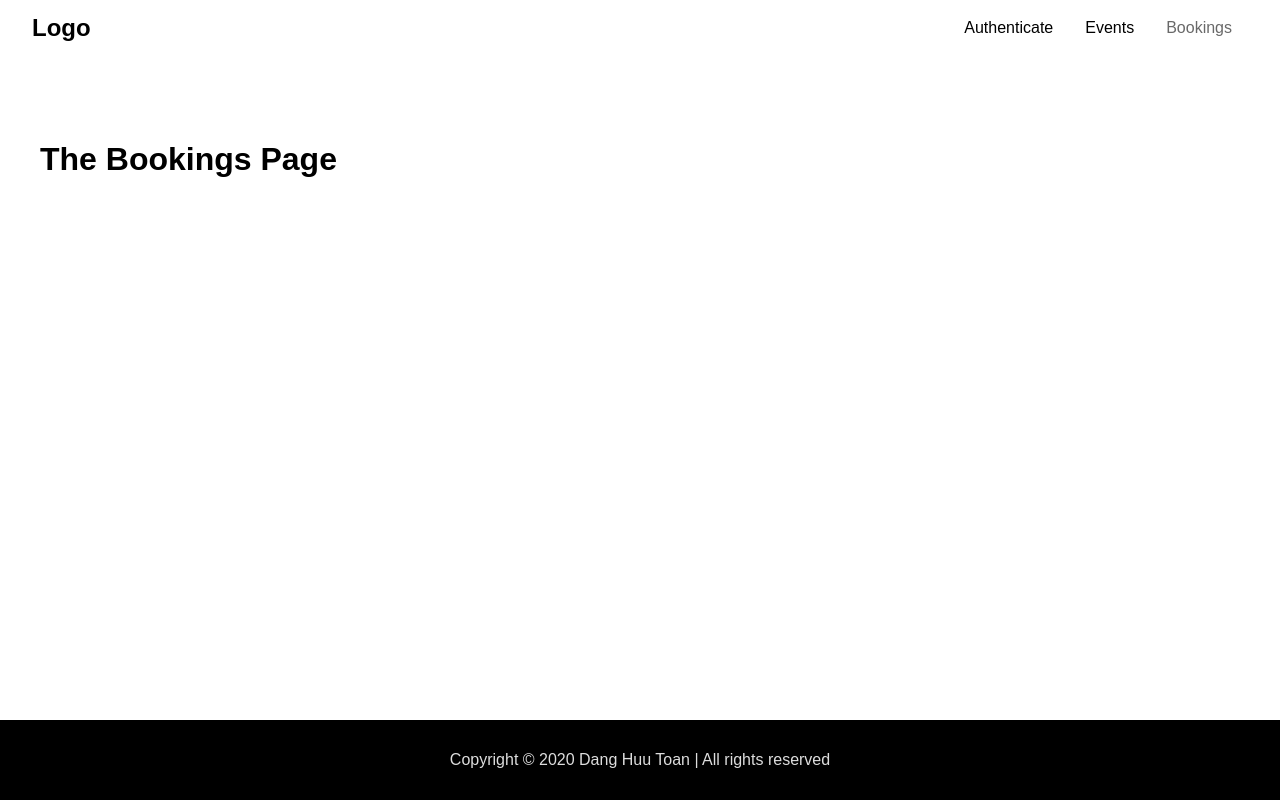
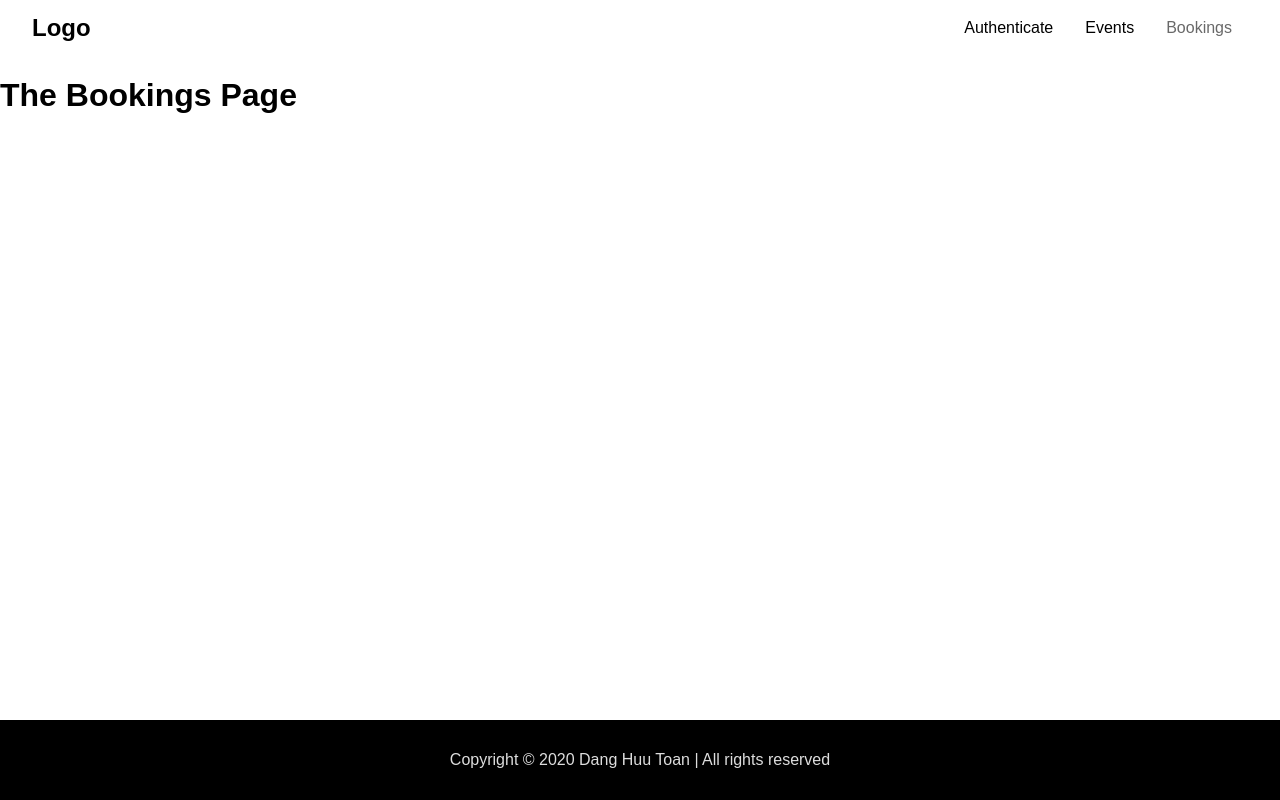
Before and after one commit to danghuutoan/demo, a React (Create React App) app in the folder frontend/: page /bookings in a window 1280 px wide. Built offline with nearby package versions, Linux system fonts and the light colour scheme.

Commit message:
moving main-footer css properties to MainFooter.css

```diff
--- a/frontend/src/App.css
+++ b/frontend/src/App.css
@@ -1,15 +1,12 @@
 .main-content {
-    margin: 4rem 2.5rem;
-    grid-row: 2/3;
-    /* display: flex; */
+    grid-area: main;
+}
 
-}
-.main-footer {
-    grid-row: 3/4;
-    padding: 0;
-}
 div#root {
     display: grid;
     height: 100%;
     grid-template-rows: 3.5rem auto 5rem;
+    grid-template-areas: "header"
+                         "main"
+                         "footer";
 }
--- a/frontend/src/App.js
+++ b/frontend/src/App.js
@@ -23,9 +23,7 @@ function App() {
           <Route path="/bookings" component={BookingsPage}/>
         </Switch>
       </main>
-      <footer className="main-footer">
-        <MainFooter/>
-      </footer>
+      <MainFooter/>
     </BrowserRouter>
   );
 }
--- a/frontend/src/components/Footer/MainFooter.css
+++ b/frontend/src/components/Footer/MainFooter.css
@@ -1,3 +1,8 @@
+.main-footer {
+    grid-area: footer;
+    padding: 0;
+}
+
 .main-footer__copyright {
     margin: 0;
     display: flex;
--- a/frontend/src/components/Footer/MainFooter.js
+++ b/frontend/src/components/Footer/MainFooter.js
@@ -2,9 +2,11 @@ import React  from 'react';
 import './MainFooter.css'
 const mainFooter = props => {
     return (
-        <div className="main-footer__copyright">
-            <p>Copyright © 2020 Dang Huu Toan | All rights reserved</p>
-        </div>
+        <footer className="main-footer">
+            <div className="main-footer__copyright">
+                <p>Copyright © 2020 Dang Huu Toan | All rights reserved</p>
+            </div>
+        </footer>
     );
 }
 
--- /dev/null
+++ b/frontend/src/pages/Home.css
@@ -0,0 +1,7 @@
+.backdrop {
+    background: url("../images/particleBg.jpg");
+    width: 100vw;
+    height: 33vh;
+    position: relative;
+    background-size: cover;
+}
--- a/frontend/src/pages/Home.jsx
+++ b/frontend/src/pages/Home.jsx
@@ -1,10 +1,11 @@
 import React, {Component} from 'react';
+import './Home.css';
 
 class HomePage extends Component {
     render() {
         return (
             <React.Fragment>
-                <div class="backdrop"></div>
+                <div className="backdrop"></div>
                 <h1>The Home Page</h1>
             </React.Fragment>
         )
```
